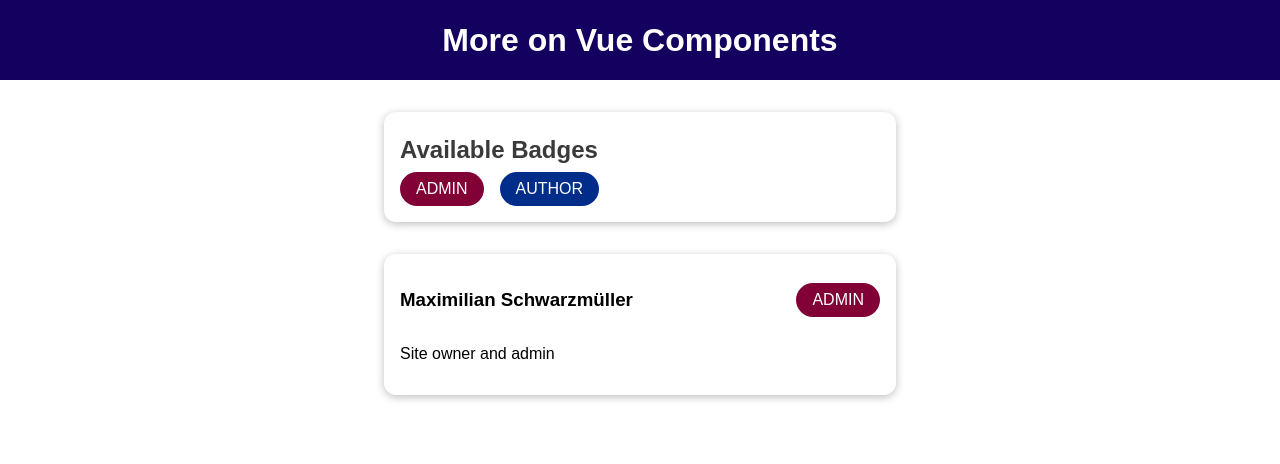
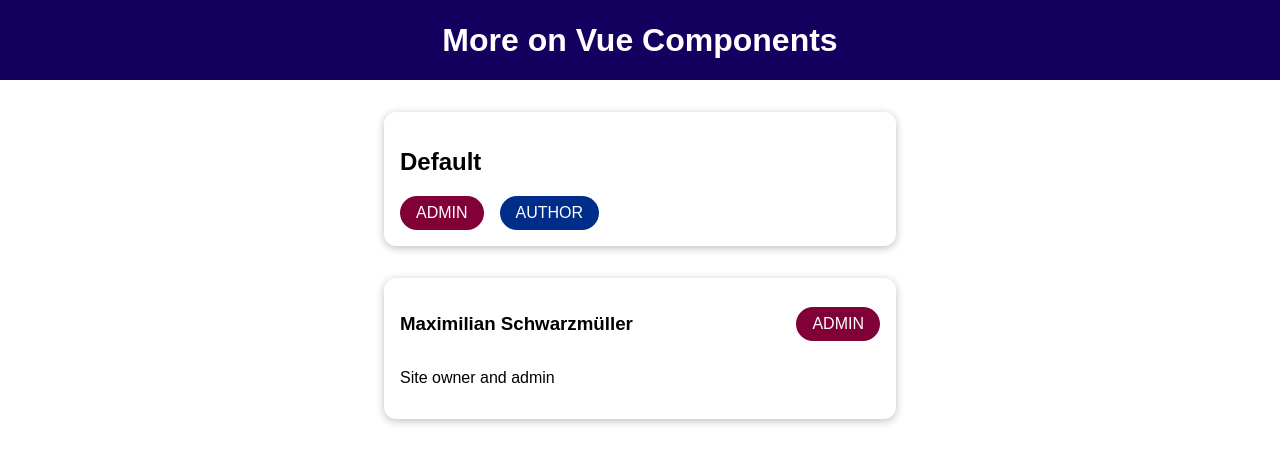
Before and after one commit to castrosanabriajohn/vue-components-badges-project, a Vue app: page / in a window 1280 px wide. Shown: the top 464 px of the page. Built offline with nearby package versions, Linux system fonts and the light colour scheme.

Commit message:
Unused named slot default example

```diff
--- a/src/components/BadgeList.vue
+++ b/src/components/BadgeList.vue
@@ -1,9 +1,9 @@
 <template>
   <section>
     <BaseCard>
-      <template v-slot:header>
+      <!-- <template v-slot:header>
         <h2>Available Badges</h2>
-      </template>
+      </template> -->
       <template v-slot:default>
         <ul>
           <li>
--- a/src/components/BaseCard.vue
+++ b/src/components/BaseCard.vue
@@ -1,7 +1,9 @@
 <template>
   <div>
     <header>
-      <slot name="header"></slot>
+      <slot name="header">
+        <h2>Default</h2>
+      </slot>
     </header>
     <slot></slot>
   </div>
```
